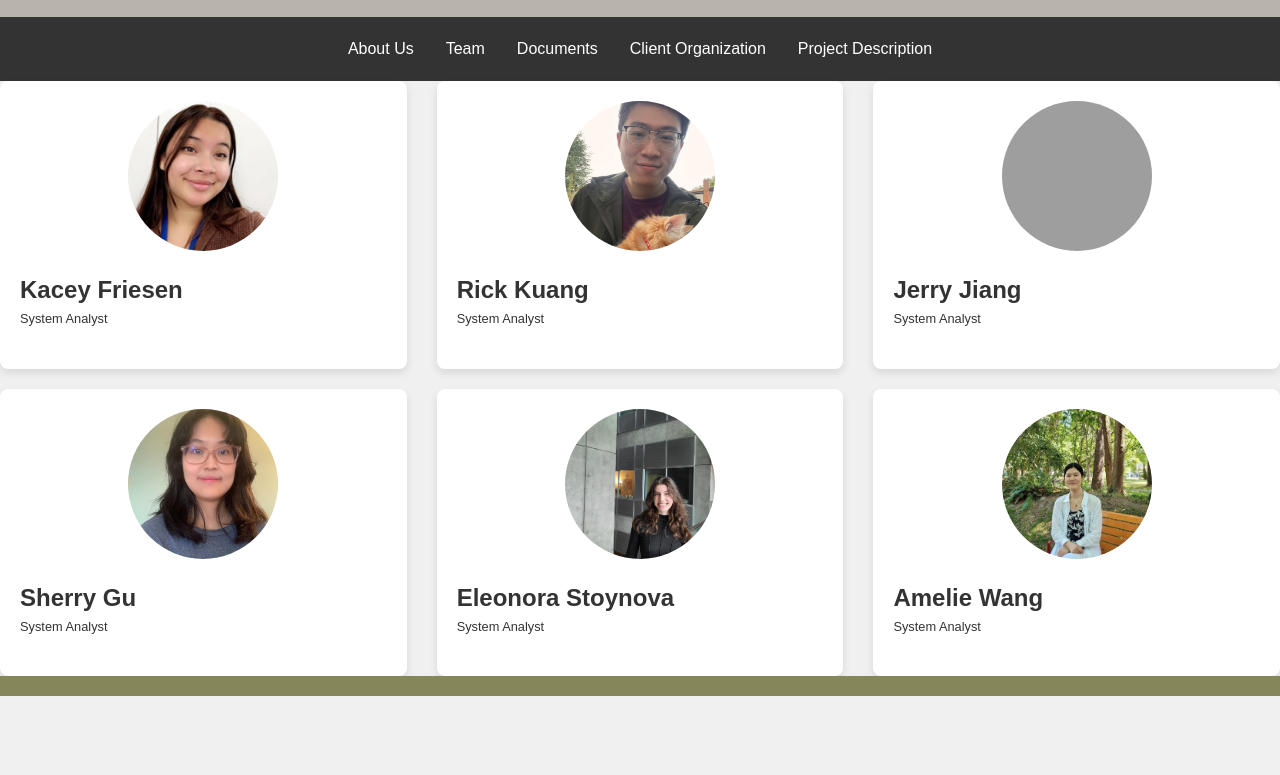
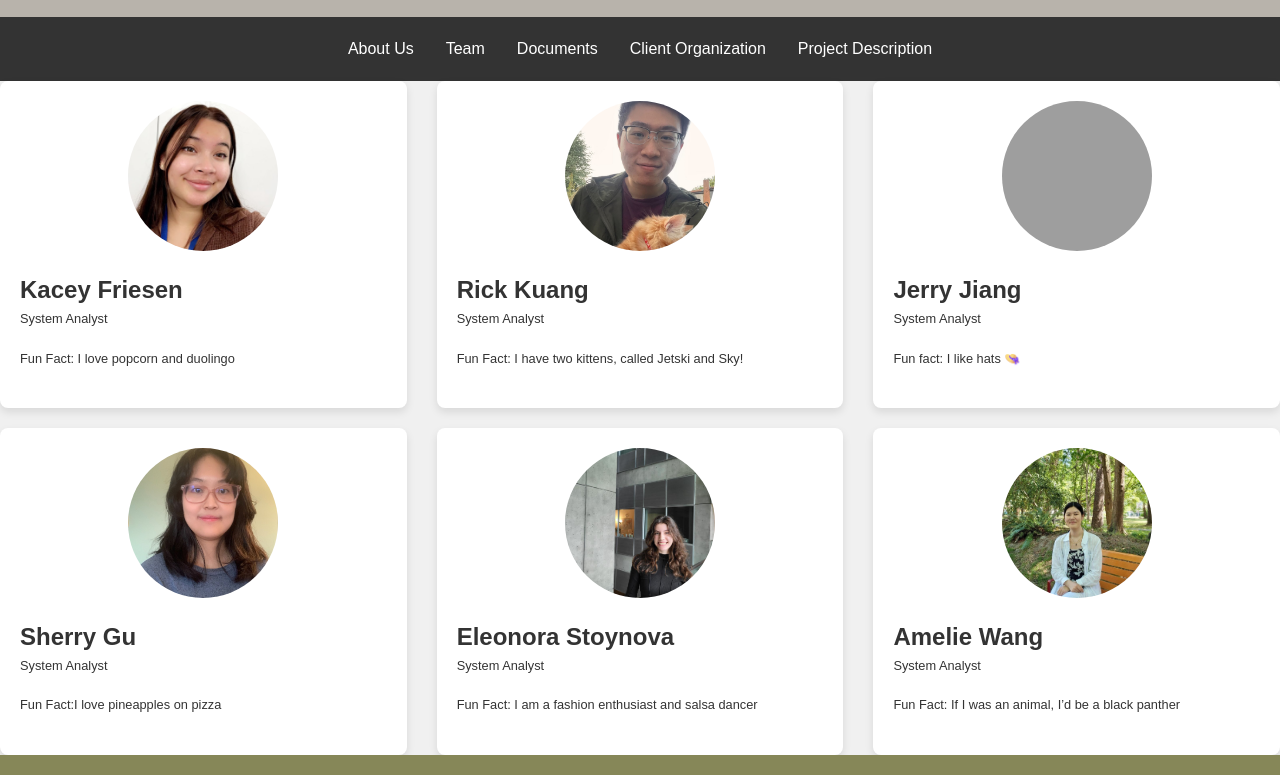
Before and after one commit to jzgzgd/csc375-website, a website: page TeamMember.html in a window 1280 px wide. Shown: the part 169-944 px from the top of the page. Before the commit the page ends 865 px from the top, so only its background shows below. Drawn offline with Linux system fonts and the light colour scheme; grey boxes are pictures that could not be loaded.

Commit message:
fun fact update

```diff
--- a/TeamMember.html
+++ b/TeamMember.html
@@ -36,35 +36,41 @@
             <img src="photo/kay.JPG" alt="成员1头像">
             <h2>Kacey Friesen</h2>
             <p>System Analyst</p>
+            <p>Fun Fact: I love popcorn and duolingo  </p>
         </div>
         <div class="team-member">
             <img src="photo/kuang.JPG" alt="成员2头像">
             <h2>Rick Kuang</h2>
             <p>System Analyst</p>
+            <p>Fun Fact: I have two kittens, called Jetski and Sky!</p>
         </div>
 
         <div class="team-member">
             <img src="photo/yulei jiang.PNG" alt="成员2头像">
             <h2>Jerry Jiang</h2>
             <p>System Analyst</p>
+            <p> Fun fact: I like hats 👒</p>
         </div>
 
         <div class="team-member">
             <img src="photo/wang.JPG" alt="成员2头像">
             <h2>Sherry Gu</h2>
             <p>System Analyst</p>
+            <p>Fun Fact:I love pineapples on pizza</p>
         </div>
 
         <div class="team-member">
             <img src="photo/am.JPG" alt="成员2头像">
             <h2>Eleonora Stoynova</h2>
             <p>System Analyst</p>
+            <p>Fun Fact: I am a fashion enthusiast and salsa dancer </p>
         </div>
 
         <div class="team-member">
             <img src="photo/sherry.JPG" alt="成员2头像">
             <h2>Amelie Wang</h2>
             <p>System Analyst</p>
+            <p>Fun Fact: If I was an animal, I’d be a black panther</p>
         </div>
     </div>
 
```
